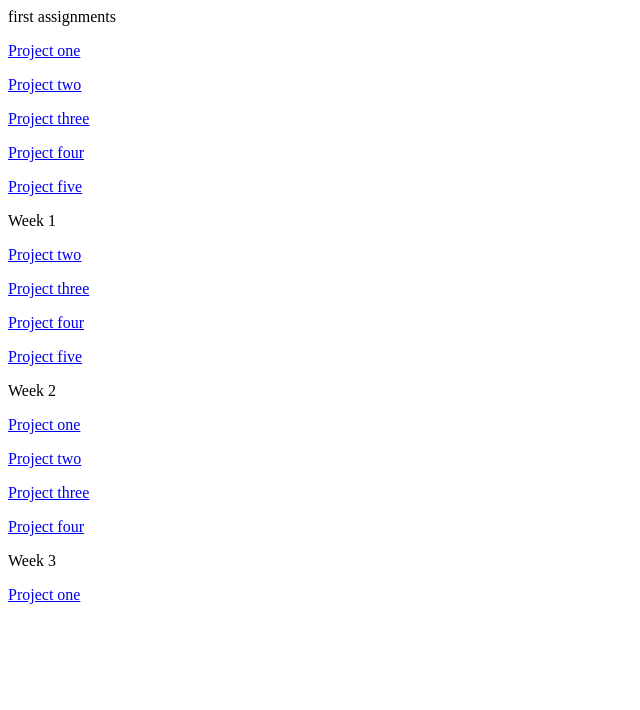
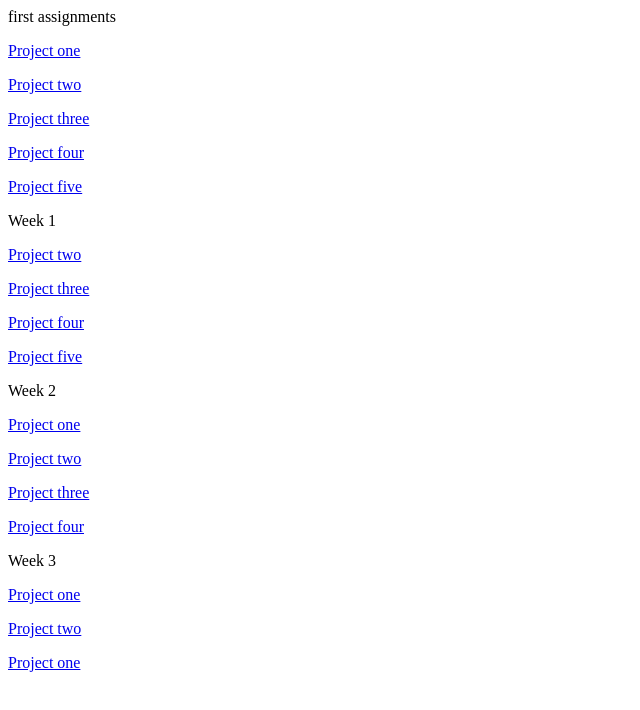
Before and after one commit to summerlu22/summerlu22.github.io, a plain HTML site: page index.html in a window 1280 px wide. Shown: the whole page, without its empty margins (0-640 px from the left). Drawn offline with Linux system fonts and the light colour scheme.

Commit message:
Update index.html

```diff
--- a/index.html
+++ b/index.html
@@ -26,6 +26,8 @@
     <p><a href="computerscience/Summer_web assignments/Week 2/Quadratic equation 14/">Project four</a></p>
     <h>Week 3</h>
     <p><a href="computerscience/Summer_web assignments/Week 3/if else statements/">Project one</a></p>
+    <p><a href="computerscience/Summer_web assignments/Week 3/MarkAssignment/">Project two</a></p>
+    <p><a href="computerscience/Summer_web assignments/Week 3/TicketAssignment/ticket3.html">Project one</a></p>
 
 </body>
 </html>
```
